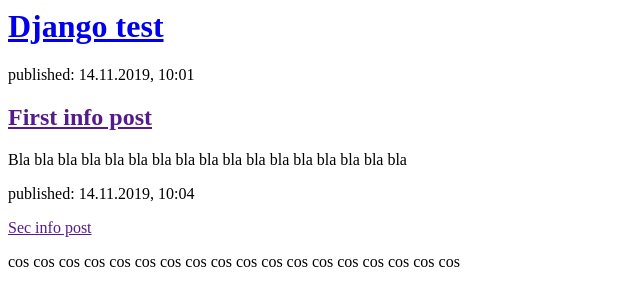
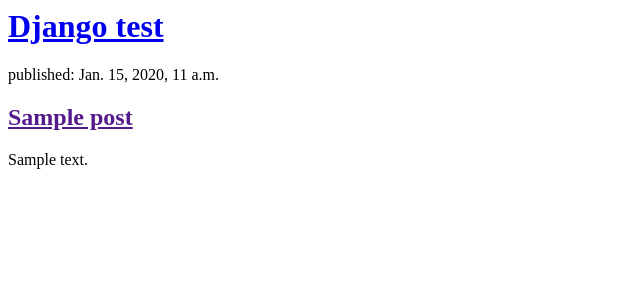
Before and after one commit to lukaszroszczak/my-first-blog, a Django app: template blog/templates/blog/post_list.html in a window 1280 px wide. Shown: the top 306 px of the page, without its empty margins (0-640 px from the left). Run offline with Django 3.2, Linux system fonts and the light colour scheme; the template is opened without the code that fills it: values that come from a table or form of the project are taken from there, others are empty; tables that the repository leaves empty hold one stand-in row (values such as "Sample post").

Commit message:
Mod templates to display posts from database.

```diff
--- a/blog/templates/blog/post_list.html
+++ b/blog/templates/blog/post_list.html
@@ -7,16 +7,12 @@
 		<h1><a href="/">Django test</a></h1>
 	</div>
 
-	<div>
-		<p>published: 14.11.2019, 10:01</p>
-		<h2><a href="">First info post</a></h2>
-		<p>Bla bla bla bla bla bla bla bla bla bla bla bla bla bla bla bla bla</p>
-	</div>
-	<div>
-		<p>published: 14.11.2019, 10:04</p
-		<h2> <a href=""> Sec info post</a> </h2>
-		<p> cos cos cos cos cos cos cos cos cos cos cos cos cos cos cos cos cos cos</p>
-
-	</div>
+	{% for post in posts %}
+		<div>
+			<p>published: {{ post.published_date}}</p>
+			<h2><a href="">{{ post.title }}</a></h2>
+			<p>{{ post.text|linebreaksbr }}</p>
+		</div>
+	{% endfor %}
 </body>
 </html>
--- a/blog/views.py
+++ b/blog/views.py
@@ -1,5 +1,8 @@
 from django.shortcuts import render
+from .models import Post
+from django.utils import timezone
 
 # Create your views here.
 def post_list(request):
-	return render(request, 'blog/post_list.html', {})
+    posts = Post.objects.filter(published_date__lte=timezone.now()).order_by('published_date')
+    return render(request, 'blog/post_list.html', {'posts': posts})
```
